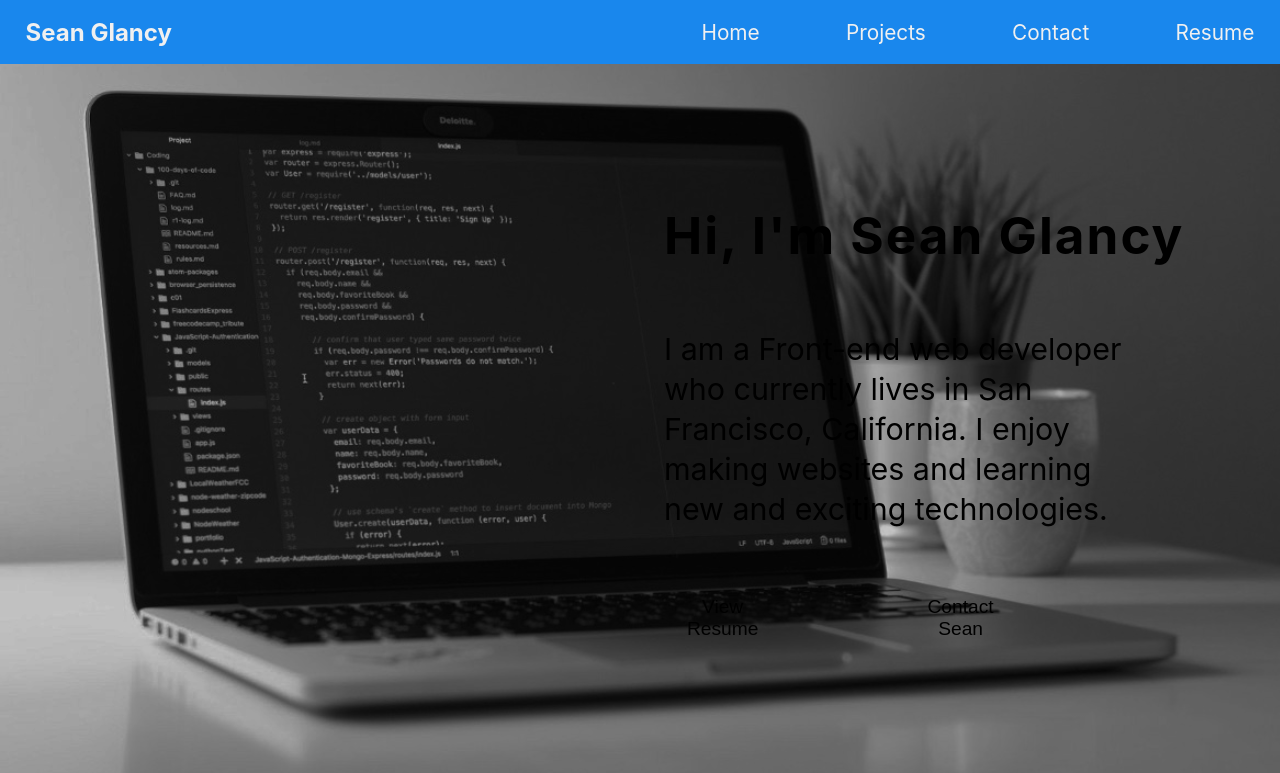
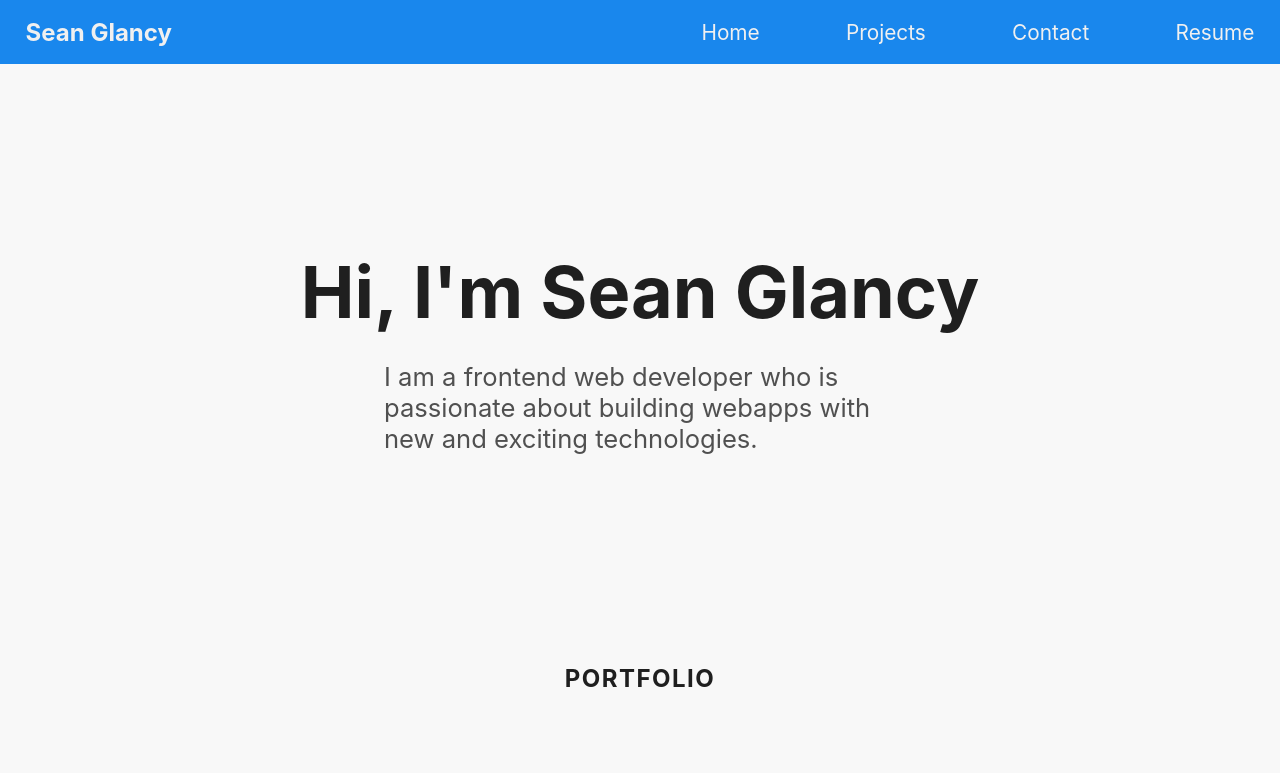
Before and after one commit to spglancy/portfolio-sg, a React (Create React App) app: page / in a window 1280 px wide. Shown: the top 773 px of the page. Built offline with nearby package versions, Linux system fonts and the light colour scheme.

Commit message:
added some temp content as banner

```diff
--- a/src/App.css
+++ b/src/App.css
@@ -6,5 +6,6 @@ html {
   --secondary-accent: rgb(238, 189, 97);
   --inverse-text: rgb(240, 240, 240);
   font-size: 2vh;
+  color: var(--main-text);
   scroll-behavior: smooth;
 }
--- a/src/App.js
+++ b/src/App.js
@@ -1,11 +1,13 @@
 import React from "react"
 import Projects from "./pages/projects"
 import Home from "./pages/Home"
+import Nav from './components/nav'
 import "./App.css"
 
 const App = () => {
   return (
     <div className="container">
+      <Nav />
       <Home />
       <Projects />
     </div>
--- a/src/components/nav.css
+++ b/src/components/nav.css
@@ -1,5 +1,6 @@
 nav {
   position: fixed;
+  top: 0;
   display: flex;
   justify-content: space-between;
   align-items: center;
--- a/src/components/nav.js
+++ b/src/components/nav.js
@@ -6,7 +6,7 @@ function Nav() {
     <nav>
       <h2>Sean Glancy</h2>
       <ul>
-        <li><a href='#home'>Home<div></div></a></li>
+        <li><a href='#banner'>Home<div></div></a></li>
         <li><a href='#projects'>Projects<div></div></a></li>
         <li><a href='#contact'>Contact<div></div></a></li>
         <li><a href='https://drive.google.com/file/d/1eZGpBocTfZT-w35n_7RPVHg_9Er1v-1D/view?usp=sharing' rel='noopener noreferrer' target='_blank'>Resume<div></div></a></li>
--- a/src/pages/Home.js
+++ b/src/pages/Home.js
@@ -1,35 +1,11 @@
 import React from "react"
-import Nav from "../components/nav"
 import './home.css'
 
 const Home = () => {
   return (
-    <div className="App">
-      <Nav />
-      <div className="about">
-        <h2>
-          Hi, I'm <em>Sean Glancy</em>
-        </h2>
-        <p>
-          I am a <em>Front-end web developer</em> who currently lives in San
-          Francisco, California. I enjoy making websites and learning new and
-          exciting technologies.
-        </p>
-        <div>
-          <a
-            rel="noopener noreferrer"
-            target="_blank"
-            href="https://docs.google.com/document/d/14uN4HPk19BibcxZdlNvWqPvg5GghHtZaDgjlRYWYNlg/edit?usp=sharing"
-          >
-            <button>View Resume</button>
-          </a>
-          <button>Contact Sean</button>
-        </div>
-      </div>
-      {/* <div className="lower">
-        <p>Scroll Down to See my Projects</p>
-        <img src="/arrow.svg" alt="placeholder img" />
-      </div> */}
+    <div className="banner" id="banner">
+      <h1>Hi, I'm Sean Glancy</h1>
+      <p>I am a frontend web developer who is passionate about building webapps with new and exciting technologies.</p>
     </div>
   )
 }
--- a/src/pages/home.css
+++ b/src/pages/home.css
@@ -1,93 +1,21 @@
-.App {
-  background-image: url(/background.svg);
-  background-size: cover;
-  text-align: center;
-  height: 100vh;
+.banner {
+  display: flex;
+  flex-direction: column;
+  align-items: center;
+  justify-content: center;
+  background: var(--main-background);
+  margin-top: 8vh;
+  height: 75vh;
   width: 100vw;
-  display: grid;
-  grid-template-columns: 1fr 1fr;
-  grid-template-rows: 1fr 6fr 1fr;
-  grid-template-areas:
-    "n n"
-    ". t"
-    ". .";
 }
 
-.container {
-  overflow: scroll;
-  height: 100vh;
-}
-
-.about {
-  grid-area: t;
-  display: flex;
-  flex-direction: column;
-  justify-content: space-around;
-  margin: 6vh 0 0 0;
-  padding: 3vh;
-}
-
-.about>h2 {
-  font-size: 3.2em;
-  letter-spacing: 2px;
-  margin: 0;
-  text-align: left;
-  color: var(--main-color);
-}
-
-.about>p>em,
-.about>h2>em {
-  color: var(--highlight-color);
-}
-
-em {
-  font-style: normal;
-}
-
-.about>p {
-  font-size: 1.9em;
-  line-height: 5vh;
-  text-align: left;
-  width: 80%;
+.banner>h1 {
+  font-size: 4.5em;
   margin: 0;
 }
 
-.about>div {
-  display: flex;
-  justify-content: space-between;
-  height: 6.5vh;
-  width: 60%;
+.banner>p {
+  font-size: 1.6em;
+  width: 40vw;
+  color: var(--secondary-text);
 }
-
-.about>div>button,
-.about>div>a {
-  cursor: pointer;
-  width: 33%;
-  height: 100%;
-  border-radius: 10px;
-  color: var(--main-color);
-  background-color: var(--highlight-color);
-  border: none;
-  font-size: 1.2em;
-}
-
-.about a>button {
-  cursor: pointer;
-  width: 100%;
-  height: 100%;
-  border-radius: 10px;
-  color: var(--main-color);
-  background-color: var(--highlight-color);
-  border: none;
-  font-size: 1em;
-}
-
-.lower {
-  grid-area: l;
-  margin-top: 7%;
-  font-size: 1.4em;
-}
-
-.lower>p {
-  margin: 0;
-}
--- a/src/pages/projects.css
+++ b/src/pages/projects.css
@@ -4,11 +4,18 @@
   justify-content: space-between;
   align-items: center;
   width: 80vw;
-  height: 70vh;
+  height: 65vh;
   background-color: var(--main-background);
   border-bottom: .5px solid rgb(145, 144, 144);
   color: var(--main-text);
   padding: 0 15vw 0 5vw;
+}
+
+.projects>h2 {
+  margin: 0;
+  padding: 0;
+  letter-spacing: 1.5px;
+  background: var(--main-background);
 }
 
 .desktopImage {
--- a/src/pages/projects.js
+++ b/src/pages/projects.js
@@ -4,8 +4,8 @@ import './projects.css'
 
 const Projects = props => {
   return (
-    <div>
-      <div id="projects">
+    <div className="projects" id="projects">
+      <h2 align='center'>PORTFOLIO</h2>
       <Project
         title="Pixels Against People"
         desc="An online version of the popular card game Cards Against Humanity built using the MERN stack."
@@ -13,8 +13,20 @@ const Projects = props => {
         img="/cah.svg"
         tech="React, Express, Node, Mongo"
       />
-      </div>
-      <div id="projects">
+      <Project
+        title="Pixels Against People"
+        desc="An online version of Cards Against Humanity"
+        link="https://pixelsagainstpeople.com"
+        img="cah.svg"
+        tech="React, Express, Node, Mongo"
+      />
+      <Project
+        title="Pixels Against People"
+        desc="An online version of Cards Against Humanity"
+        link="https://pixelsagainstpeople.com"
+        img="cah.svg"
+        tech="React, Express, Node, Mongo"
+      />
       <Project
         title="Pixels Against People"
         desc="An online version of Cards Against Humanity"
@@ -23,25 +35,6 @@ const Projects = props => {
         tech="React, Express, Node, Mongo"
       />
     </div>
-      <div id="projects">
-        <Project
-          title="Pixels Against People"
-          desc="An online version of Cards Against Humanity"
-          link="https://pixelsagainstpeople.com"
-          img="cah.svg"
-          tech="React, Express, Node, Mongo"
-        />
-      </div>
-      <div id="projects">
-        <Project
-          title="Pixels Against People"
-          desc="An online version of Cards Against Humanity"
-          link="https://pixelsagainstpeople.com"
-          img="cah.svg"
-          tech="React, Express, Node, Mongo"
-        />
-      </div>
-    </div>
   )
 }
 
```
Lines whose indentation alone changed are shown as unchanged.
